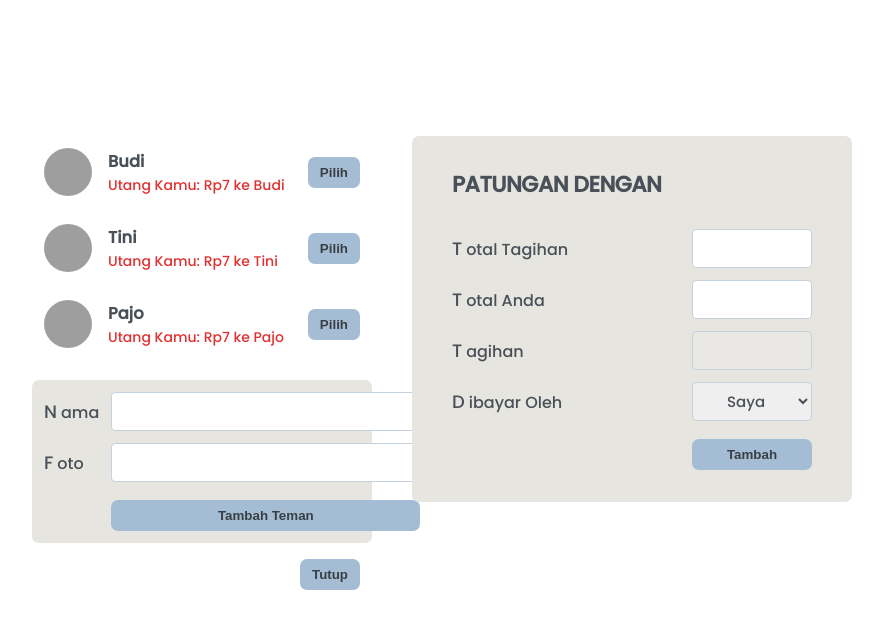
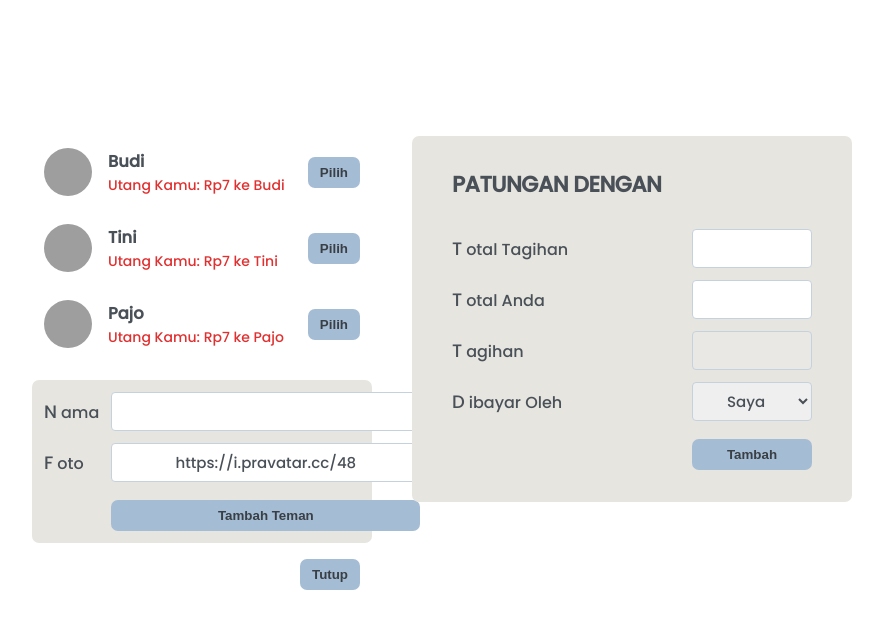
Before and after one commit to Safarqwerty/Split-Bill-App, a React (Create React App) app: page / in a window 1280 px wide. Both pictures are taken after a click on the button "Tambahkan Teman". Shown: the top 628 px of the page, without its empty margins (198-1081 px from the left). Built offline with nearby package versions, Linux system fonts and the light colour scheme; grey boxes are pictures that could not be loaded; the HTML template or start-up script is replaced by a standard one.

Commit message:
State Untuk Menambah Data Teman

```diff
--- a/src/App.js
+++ b/src/App.js
@@ -25,16 +25,22 @@ const initialFriends = [
 ];
 
 export default function App() {
+  const [friends, setFriends] = useState(initialFriends);
   const [showAddFriend, setShowAddFriend] = useState(false);
 
   function handlerShowAddFriend() {
     setShowAddFriend((showAddFriend) => !showAddFriend)
   }
+
+  function handlerAddFriend(friend) {
+    setFriends((friends) => [...friends, friend])
+  }
+
   return (
     <div className="app">
       <div className="sidebar">
-        <FriendList friends={initialFriends}/>
-        {showAddFriend && <FormAddFriend />}
+        <FriendList friends={friends}/>
+        {showAddFriend && <FormAddFriend onAddFriend={handlerAddFriend}/>}
         <button className="button" onClick={handlerShowAddFriend}>
           {showAddFriend ? "Tutup" : "Tambahkan Teman"}
         </button>
--- a/src/components/FormAddFriend.js
+++ b/src/components/FormAddFriend.js
@@ -1,10 +1,22 @@
-export default function FormAddFriend() {
+import { useState } from "react";
+
+export default function FormAddFriend( onAddFriend ) {
+    const [name, setName] = useState("");
+    const [foto, setFoto] = useState("https://i.pravatar.cc/48");
+
     return (
         <form action="" className="form-add-friend">
             <label htmlFor="">Nama</label>
-            <input type="text" />
+            <input
+                type="text"
+                value={name}
+                onChange={(e) => setName(e.target.value)}/>
             <label htmlFor="">Foto</label>
-            <input type="text" />
+
+            <input
+                type="text"
+                value={foto}
+                onChange={(e) => setFoto(e.target.value)} />
             <button className="button">Tambah Teman</button>
         </form>
     )
```
